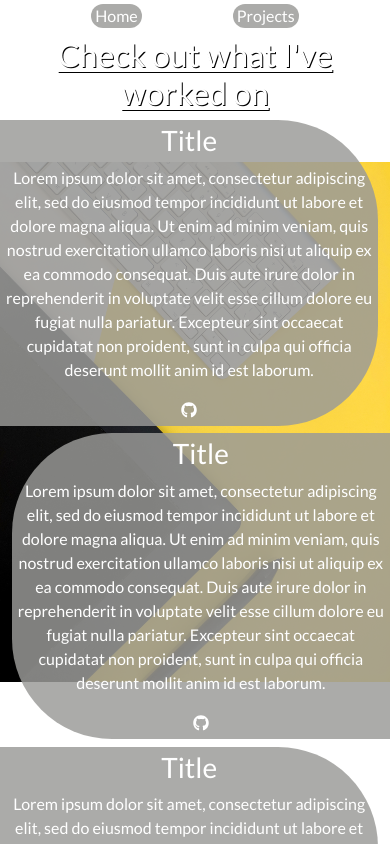
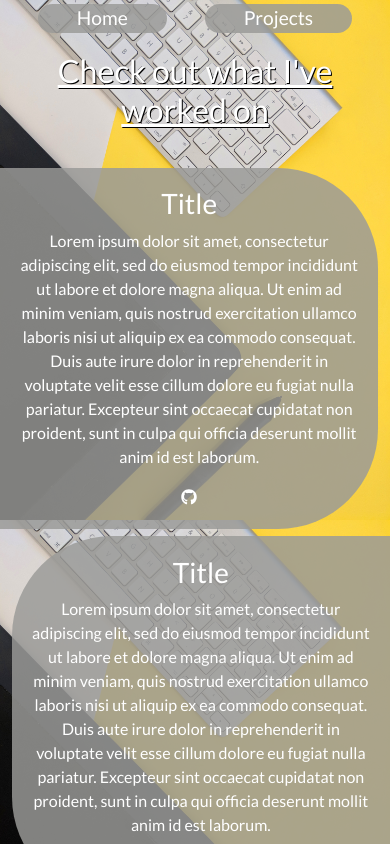
Before and after one commit to april5622/Portfolio, a React (Create React App) app in the folder portfolio/: page /projects in a window 390 px wide. Shown: the top 844 px of the page. Built offline with nearby package versions, Linux system fonts and the light colour scheme.

Commit message:
created responsive design

```diff
--- a/portfolio/src/App.css
+++ b/portfolio/src/App.css
@@ -8,7 +8,6 @@
   height: 100vh;
   background: url("../src/img/background-pic.jpg") no-repeat center;
   background-size: 100%;
-  /* background-color: #2a5591; */
 }
 
 .bigBox {
@@ -19,7 +18,6 @@
 .leftBox {
   width: 50%;
   height: 100vh;
-  /* background-color: #2a5591; */
   background: url("../src/img/background-pic.jpg") no-repeat center;
   background-size: 100%;
 }
@@ -78,9 +76,18 @@ h2 {
 
 a.github {
   color: white;
+  margin-right: 2%;
 }
 
 a.github:hover {
+  color: gray;
+}
+
+a.linkedin{
+  color: white;
+}
+
+a.linkedin:hover{
   color: gray;
 }
 
@@ -89,7 +96,6 @@ img {
   height: auto;
   border-radius: 50%;
   border: double white;
-  /* margin-top: 40%; */
 }
 
 .rightBox {
@@ -102,39 +108,29 @@ img {
   margin-left: 3%;
 }
 
-/* .project-cards{
-  display: flex;
-} */
-
 .project-1 {
-  /* border: double white; */
   border-radius: 0 100px 100px 0;
   background-color: rgba(154, 154, 152, 0.83);
   color: white;
   margin-right: 3%;
-  /* margin-left: 3%; */
   margin-bottom: 2%;
   padding: 1%;
 }
 
 .project-2 {
-  /* border: double white; */
   border-radius: 100px 0 0 100px;
   background-color: rgba(154, 154, 152, 0.83);
   color: white;
-  /* margin-right: 3%; */
   margin-left: 3%;
   margin-bottom: 2%;
   padding: 1%;
 }
 
 .project-3 {
-  /* border: double white; */
   border-radius: 0 100px 100px 0;
   background-color: rgba(154, 154, 152, 0.83);
   color: white;
   margin-right: 3%;
-  /* margin-left: 3%; */
   margin-bottom: 2%;
   padding: 1%;
 }
@@ -146,3 +142,154 @@ a.github-project {
 a.github-project:hover {
   color: gray;
 }
+
+@media(max-width: 1025px) {
+  .bigBox {
+    display: block;
+  }
+
+  .leftBox {
+    width: 100%;
+    height: 100vh;
+    background: url("../src/img/background-pic.jpg") no-repeat center;
+    background-size: 100%;
+  }
+
+  .rightBox {
+    width: 100%;
+    height: 100vh;
+  }
+
+  h1.april {
+    margin-top: 40%;
+  }
+
+  img {
+    width: 15%;
+    height: auto;
+    border-radius: 50%;
+    border: double white;
+    margin-top: 3%;
+  }
+
+  .icon-div {
+    margin-top: 3%;
+  }
+
+  a.github {
+    margin-right: 6%;
+  }
+
+  .right-text-box {
+    border: solid white;
+  }
+
+  .about-me {
+    margin-right: 10%;
+    margin-left: 10%;
+  }
+
+  h2 {
+    margin-top: 5%;
+  }
+
+  .project-cards {
+    margin-top: 10%;
+  }
+
+}
+
+@media(max-width: 600px) {
+  .leftBox {
+    width: 100%;
+    height: 100%;
+    background: url("../src/img/background-pic.jpg") no-repeat;
+    background-size: 100%;
+  }
+
+  .nav {
+    display: flex;
+    justify-content: space-evenly;
+  }
+
+  .rightBox {
+    width: 100%;
+    height: auto;
+  }
+
+  .Home {
+    color: white;
+    background-color: rgba(154, 154, 152, 0.83);
+    border-radius: 50px;
+    padding: 0 10% 0 10%;
+    margin-top: 1%;
+    font-size: larger;
+  }
+
+  .Projects {
+    color: white;
+    background-color: rgba(154, 154, 152, 0.83);
+    border-radius: 50px;
+    padding: 0 10% 0 10%;
+    margin-top: 1%;
+    font-size: larger;
+  }
+
+  h1 {
+    margin-top: 10%;
+  }
+
+  h1.april {
+    margin-top: 10%;
+  }
+
+  img {
+    width: 25%;
+    height: auto;
+    border-radius: 50%;
+    border: double white;
+    margin-top: 10%;
+  }
+
+  .icon-div {
+    margin-top: 12%;
+    padding-bottom: 5%;
+  }
+
+  a.github {
+    color: white;
+    margin-right: 12%;
+  }
+
+  .ProjectPage {
+    width: 100%;
+    height: auto;
+    background: url("../src/img/background-pic.jpg") repeat-y;
+    background-size: 100%;
+  }
+
+  .right-text-box {
+    border: solid white;
+  }
+
+  .about-me {
+    margin-right: 10%;
+    margin-left: 10%;
+  }
+
+  .project-1 {
+    padding: 5%;
+  }
+
+  .project-2 {
+    padding: 5%;
+  }
+
+  .project-3 {
+    padding: 5%;
+  }
+
+
+
+
+}
--- a/portfolio/src/components/HomePage.js
+++ b/portfolio/src/components/HomePage.js
@@ -2,7 +2,7 @@ import React from "react";
 import "../App.css";
 import { Link } from "react-router-dom";
 import { FontAwesomeIcon } from "@fortawesome/react-fontawesome";
-import { faGithub } from "@fortawesome/free-brands-svg-icons";
+import { faGithub, faLinkedin } from "@fortawesome/free-brands-svg-icons";
 import pic from "../img/pic.png";
 
 function HomePage() {
@@ -26,10 +26,14 @@ function HomePage() {
             <a href="https://github.com/april5622/" className="github icon">
               <FontAwesomeIcon icon={faGithub} size="2x" />
             </a>
+            <a href="https://www.linkedin.com/in/aprilma-sf/" className="linkedin icon">
+              <FontAwesomeIcon icon={faLinkedin} size="2x" />
+            </a>
           </div>
         </div>
         <div className="rightBox">
-          <h1>HELLO!</h1>
+          <div className="right-text-box">
+            <h1 className="Hello">HELLO!</h1>
             <p className="about-me">
                 ILorem ipsum dolor sit amet, consectetur adipiscing elit, sed do
                 eiusmod tempor incididunt ut labore et dolore magna aliqua. Ut enim
@@ -42,6 +46,7 @@ function HomePage() {
           </div>
         </div>
       </div>
+    </div>
   );
 }
 
```
Also changed, not shown: 2 other files (tests, documents, lock files or other folders). Lines whose indentation alone changed are shown as unchanged.
